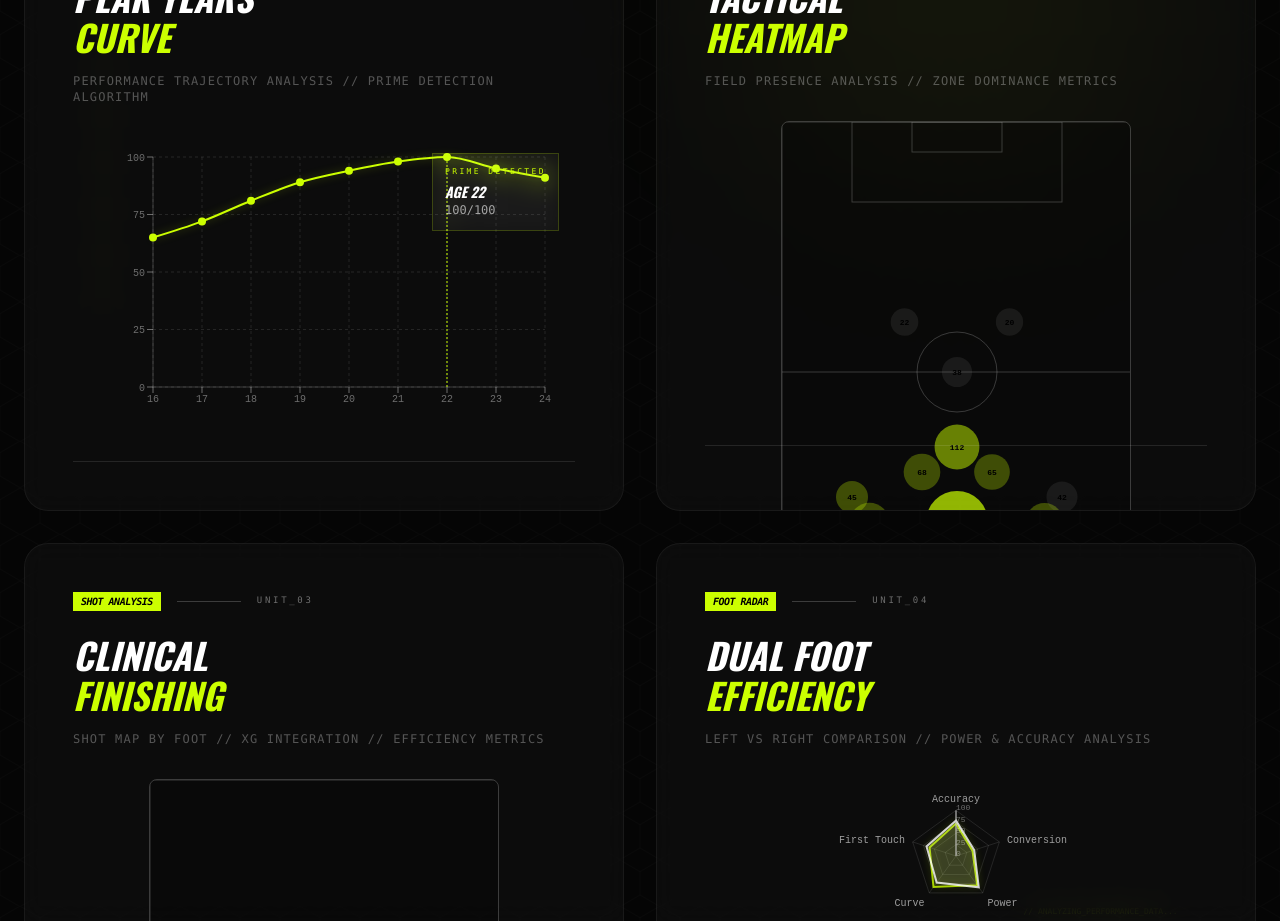
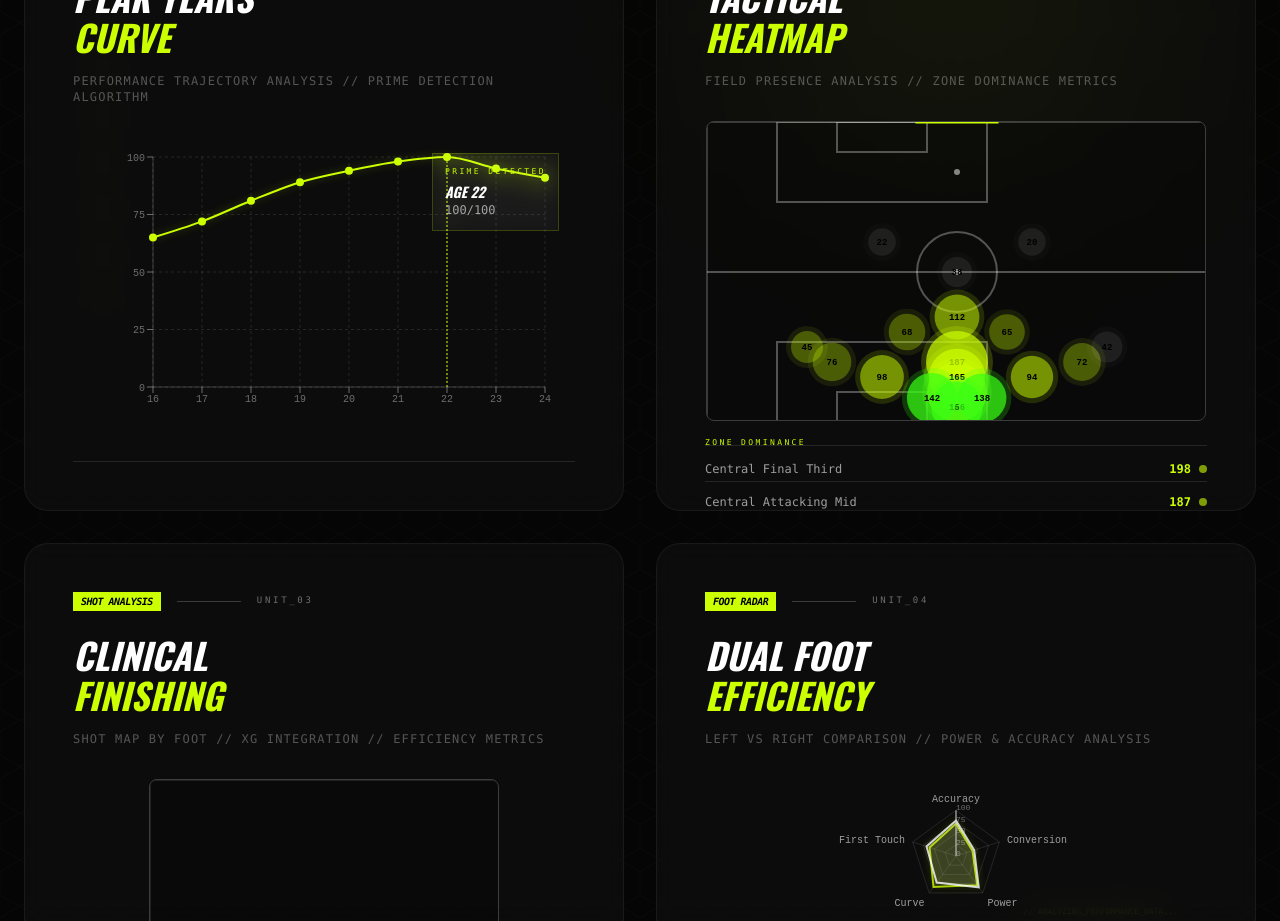
Before and after one commit to Mattathiasa/Football-Freestyle, a React (Vite) app: page / in a window 1280 px wide. Shown: the part 4720-5641 px from the top of the page. Built offline with nearby package versions, Linux system fonts and the light colour scheme.

Commit message:
feat: Enhance tactical heatmap with centered goals and improved visualization

```diff
--- a/components/charts/PositionHeatmap.tsx
+++ b/components/charts/PositionHeatmap.tsx
@@ -7,13 +7,15 @@ interface PositionHeatmapProps {
 
 const PositionHeatmap: React.FC<PositionHeatmapProps> = ({ data }) => {
   // Football pitch dimensions (scaled)
-  const pitchWidth = 350;
-  const pitchHeight = 500;
+  const pitchWidth = 500;
+  const pitchHeight = 300;
+  const goalWidth = 80;
+  const goalDepth = 15;
 
   // Find max values for intensity scaling
-  const maxTouches = Math.max(...data.map(d => d.touches));
-  const maxPasses = Math.max(...data.map(d => d.passes));
-  const maxDribbles = Math.max(...data.map(d => d.dribbles));
+  const maxTouches = Math.max(...data.map((d: HeatmapData) => d.touches));
+  const maxPasses = Math.max(...data.map((d: HeatmapData) => d.passes));
+  const maxDribbles = Math.max(...data.map((d: HeatmapData) => d.dribbles));
 
   const getIntensity = (touches: number, passes: number, dribbles: number) => {
     const touchesNorm = touches / maxTouches;
@@ -32,7 +34,7 @@ const PositionHeatmap: React.FC<PositionHeatmapProps> = ({ data }) => {
 
   // Top zones for display
   const topZones = data
-    .sort((a, b) => b.touches - a.touches)
+    .sort((a: HeatmapData, b: HeatmapData) => b.touches - a.touches)
     .slice(0, 3);
 
   return (
@@ -45,7 +47,7 @@ const PositionHeatmap: React.FC<PositionHeatmapProps> = ({ data }) => {
             height={pitchHeight}
             fill="rgba(0, 0, 0, 0.3)"
             stroke="rgba(255, 255, 255, 0.2)"
-            strokeWidth="1"
+            strokeWidth="2"
           />
 
           {/* Center circle */}
@@ -54,8 +56,16 @@ const PositionHeatmap: React.FC<PositionHeatmapProps> = ({ data }) => {
             cy={pitchHeight / 2}
             r="40"
             fill="none"
-            stroke="rgba(255, 255, 255, 0.2)"
-            strokeWidth="1"
+            stroke="rgba(255, 255, 255, 0.3)"
+            strokeWidth="2"
+          />
+
+          {/* Center spot */}
+          <circle
+            cx={pitchWidth / 2}
+            cy={pitchHeight / 2}
+            r="3"
+            fill="rgba(255, 255, 255, 0.5)"
           />
 
           {/* Center line */}
@@ -64,8 +74,8 @@ const PositionHeatmap: React.FC<PositionHeatmapProps> = ({ data }) => {
             y1={pitchHeight / 2}
             x2={pitchWidth}
             y2={pitchHeight / 2}
-            stroke="rgba(255, 255, 255, 0.2)"
-            strokeWidth="1"
+            stroke="rgba(255, 255, 255, 0.3)"
+            strokeWidth="2"
           />
 
           {/* Penalty areas */}
@@ -75,8 +85,8 @@ const PositionHeatmap: React.FC<PositionHeatmapProps> = ({ data }) => {
             width="210"
             height="80"
             fill="none"
-            stroke="rgba(255, 255, 255, 0.2)"
-            strokeWidth="1"
+            stroke="rgba(255, 255, 255, 0.3)"
+            strokeWidth="2"
           />
           <rect
             x="70"
@@ -84,9 +94,13 @@ const PositionHeatmap: React.FC<PositionHeatmapProps> = ({ data }) => {
             width="210"
             height="80"
             fill="none"
-            stroke="rgba(255, 255, 255, 0.2)"
-            strokeWidth="1"
+            stroke="rgba(255, 255, 255, 0.3)"
+            strokeWidth="2"
           />
+
+          {/* Penalty spots */}
+          <circle cx={pitchWidth / 2} cy="50" r="3" fill="rgba(255, 255, 255, 0.5)" />
+          <circle cx={pitchWidth / 2} cy={pitchHeight - 50} r="3" fill="rgba(255, 255, 255, 0.5)" />
 
           {/* Goal areas */}
           <rect
@@ -95,8 +109,8 @@ const PositionHeatmap: React.FC<PositionHeatmapProps> = ({ data }) => {
             width="90"
             height="30"
             fill="none"
-            stroke="rgba(255, 255, 255, 0.2)"
-            strokeWidth="1"
+            stroke="rgba(255, 255, 255, 0.3)"
+            strokeWidth="2"
           />
           <rect
             x="130"
@@ -104,12 +118,74 @@ const PositionHeatmap: React.FC<PositionHeatmapProps> = ({ data }) => {
             width="90"
             height="30"
             fill="none"
-            stroke="rgba(255, 255, 255, 0.2)"
-            strokeWidth="1"
+            stroke="rgba(255, 255, 255, 0.3)"
+            strokeWidth="2"
           />
 
+          {/* TOP GOAL - Centered */}
+          <g>
+            {/* Goal posts */}
+            <rect
+              x={(pitchWidth - goalWidth) / 2}
+              y={-goalDepth}
+              width={goalWidth}
+              height={goalDepth}
+              fill="rgba(204, 255, 0, 0.1)"
+              stroke="#CCFF00"
+              strokeWidth="3"
+            />
+            {/* Goal net pattern */}
+            <line x1={(pitchWidth - goalWidth) / 2} y1={-goalDepth} x2={(pitchWidth + goalWidth) / 2} y2="0" stroke="rgba(204, 255, 0, 0.3)" strokeWidth="1" />
+            <line x1={(pitchWidth - goalWidth) / 2 + 20} y1={-goalDepth} x2={(pitchWidth - goalWidth) / 2 + 20} y2="0" stroke="rgba(204, 255, 0, 0.3)" strokeWidth="1" />
+            <line x1={(pitchWidth - goalWidth) / 2 + 40} y1={-goalDepth} x2={(pitchWidth - goalWidth) / 2 + 40} y2="0" stroke="rgba(204, 255, 0, 0.3)" strokeWidth="1" />
+            <line x1={(pitchWidth - goalWidth) / 2 + 60} y1={-goalDepth} x2={(pitchWidth - goalWidth) / 2 + 60} y2="0" stroke="rgba(204, 255, 0, 0.3)" strokeWidth="1" />
+            {/* Goal label */}
+            <text
+              x={pitchWidth / 2}
+              y={-goalDepth / 2}
+              textAnchor="middle"
+              fontSize="10"
+              fill="#CCFF00"
+              fontWeight="bold"
+              fontFamily="monospace"
+            >
+              GOAL
+            </text>
+          </g>
+
+          {/* BOTTOM GOAL - Centered */}
+          <g>
+            {/* Goal posts */}
+            <rect
+              x={(pitchWidth - goalWidth) / 2}
+              y={pitchHeight}
+              width={goalWidth}
+              height={goalDepth}
+              fill="rgba(204, 255, 0, 0.1)"
+              stroke="#CCFF00"
+              strokeWidth="3"
+            />
+            {/* Goal net pattern */}
+            <line x1={(pitchWidth - goalWidth) / 2} y1={pitchHeight} x2={(pitchWidth + goalWidth) / 2} y2={pitchHeight + goalDepth} stroke="rgba(204, 255, 0, 0.3)" strokeWidth="1" />
+            <line x1={(pitchWidth - goalWidth) / 2 + 20} y1={pitchHeight} x2={(pitchWidth - goalWidth) / 2 + 20} y2={pitchHeight + goalDepth} stroke="rgba(204, 255, 0, 0.3)" strokeWidth="1" />
+            <line x1={(pitchWidth - goalWidth) / 2 + 40} y1={pitchHeight} x2={(pitchWidth - goalWidth) / 2 + 40} y2={pitchHeight + goalDepth} stroke="rgba(204, 255, 0, 0.3)" strokeWidth="1" />
+            <line x1={(pitchWidth - goalWidth) / 2 + 60} y1={pitchHeight} x2={(pitchWidth - goalWidth) / 2 + 60} y2={pitchHeight + goalDepth} stroke="rgba(204, 255, 0, 0.3)" strokeWidth="1" />
+            {/* Goal label */}
+            <text
+              x={pitchWidth / 2}
+              y={pitchHeight + goalDepth / 2 + 3}
+              textAnchor="middle"
+              fontSize="10"
+              fill="#CCFF00"
+              fontWeight="bold"
+              fontFamily="monospace"
+            >
+              GOAL
+            </text>
+          </g>
+
           {/* Heatmap data points */}
-          {data.map((point, index) => {
+          {data.map((point: HeatmapData, index: number) => {
             const intensity = getIntensity(point.touches, point.passes, point.dribbles);
             const x = (point.x / 100) * pitchWidth;
             const y = (point.y / 100) * pitchHeight;
@@ -117,6 +193,16 @@ const PositionHeatmap: React.FC<PositionHeatmapProps> = ({ data }) => {
 
             return (
               <g key={index}>
+                {/* Outer glow */}
+                <circle
+                  cx={x}
+                  cy={y}
+                  r={radius + 5}
+                  fill={getHeatColor(intensity)}
+                  opacity={0.2}
+                  className="transition-all duration-300"
+                />
+                {/* Main circle */}
                 <circle
                   cx={x}
                   cy={y}
@@ -125,11 +211,12 @@ const PositionHeatmap: React.FC<PositionHeatmapProps> = ({ data }) => {
                   opacity={0.7}
                   className="transition-all duration-300 hover:opacity-100"
                 />
+                {/* Touch count */}
                 <text
                   x={x}
                   y={y + 3}
                   textAnchor="middle"
-                  fontSize="8"
+                  fontSize="9"
                   fill="#000"
                   fontWeight="bold"
                   fontFamily="monospace"
@@ -147,7 +234,7 @@ const PositionHeatmap: React.FC<PositionHeatmapProps> = ({ data }) => {
         <div className="text-[#CCFF00] font-mono text-[8px] uppercase tracking-[0.3em] mb-2">
           Zone Dominance
         </div>
-        {topZones.map((zone, index) => (
+        {topZones.map((zone: HeatmapData, index: number) => (
           <div key={index} className="flex justify-between items-center py-1 border-b border-white/10">
             <span className="text-white/60 font-mono text-xs">{zone.zone}</span>
             <div className="flex items-center gap-2">
```
